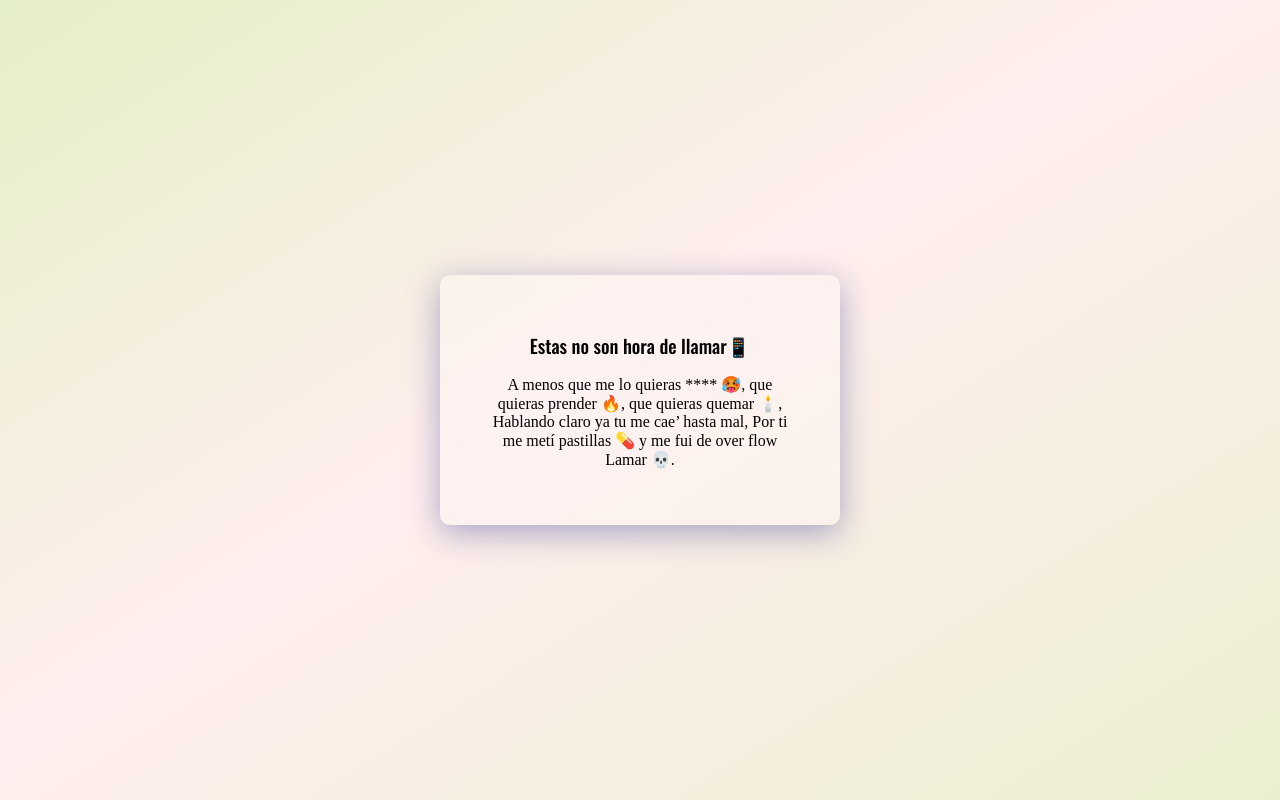
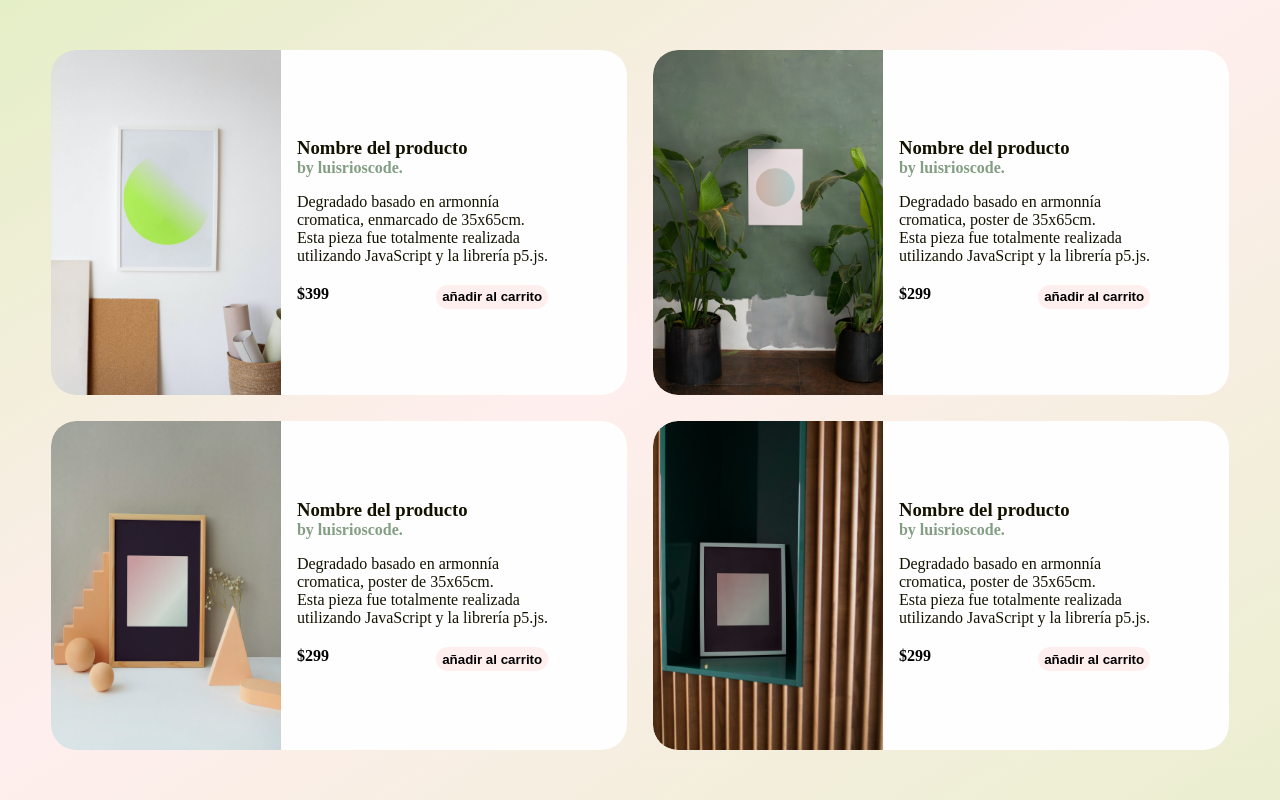
Before and after one commit to Luisriosca/lrcode-store, a plain HTML site: page index.html in a window 1280 px wide. Drawn offline with nearby package versions, Linux system fonts and the light colour scheme; a web font is replaced by a local one.

Commit message:
creando tarjetas para los productos

```diff
--- a/assets/css/style.css
+++ b/assets/css/style.css
@@ -9,6 +9,7 @@
     margin: 0;
     padding: 0;
     box-sizing: border-box;
+    overflow: hidden;
 }
 
 body{
@@ -17,7 +18,7 @@ body{
     background: linear-gradient(
         to bottom right,
         #DDEFBB 0%,
-        #FFEEEE 10%,
+        #FFEEEE 35%,
         #DDEFBB 40%,
         #FFEEEE 60%,
         #DDEFBB 90%,
@@ -34,23 +35,20 @@ body{
     align-items: center;
 }
 
-.test-box {
-    background: rgba( 255, 255, 255, 0.25 );
-    box-shadow: 0 8px 32px 0 rgba( 31, 38, 135, 0.37 );
-    backdrop-filter: blur( 4px );
-    -webkit-backdrop-filter: blur( 4px );
-    border-radius: 10px;
-    width: 400px;
-    height: 250px;
-    display: flex;
-    flex-direction: column;
-    justify-content: center;
-    align-items: center;
-    padding: 50px;
-    gap: 16px;
-    text-align: center;
+button{
+    border: none;
+    width: 7rem;
+    height: 1.5rem;
+    font-weight: bold;
+    border-radius: 25px;
+    background-color: var(--light-pink);
+
 }
 
+button:hover{
+    transform: scale(1.01);
+    cursor: pointer;
+}
 @keyframes bg-animation {
     from{
         background-position: 0 0;
@@ -60,11 +58,54 @@ body{
     }
 }
 
-.font-oswald{
-    font-family: 'Oswald', sans-serif;
-    font-weight: 500;
+.shop{
+    display: grid;
+    grid-template-columns: auto auto;
+    gap: 26px;
 }
 
-.font-quatrocentto{
-    font-family: 'Quattrocento', serif;
+.product-card{
+    /* border: 1px solid white; */
+    border-radius: 25px;
+    display: flex;
+    width: 45vw;
+    /* margin: px 0; */
 }
+.product-img{
+    border-top-left-radius: inherit;
+    border-bottom-left-radius: inherit;
+}
+.product-info{
+    border-top-right-radius: inherit;
+    border-bottom-right-radius: inherit;
+    background-color: #fefefe;
+    display: flex;
+    flex-direction: column;
+    justify-content: center;
+    padding: 0 16px;
+}
+
+.product-name{
+    color: var(--color1);
+}
+
+.product-subtitle{
+    color: #839e83;
+}
+
+.product-description{
+    width: 80%;
+    color:var(--color1);
+    padding-top: 16px;
+}
+
+.product-cost-buy{
+    padding-top: 20px;
+    width: 80%;
+    display: flex;
+    justify-content: space-between;
+}
+
+.product-price{
+    font-weight: bold;
+}
--- a/index.html
+++ b/index.html
@@ -14,10 +14,66 @@
     <title>gradient store</title>
 </head>
 <body>
-    <div class="test-box">
-        <h3 class="font-oswald">Estas no son hora de llamar📱</h3>
-        <p class="font-quatrocentto">A menos que me lo quieras **** 🥵, que quieras prender 🔥, que quieras quemar 🕯️, Hablando claro ya tu me cae’ hasta mal,
-        Por ti me metí pastillas 💊 y me fui de over flow Lamar 💀.</p>
-    </div>
+    <header>
+
+    </header>
+    <main>
+        <section class="shop">
+            <div class="product-card">
+                <img class = "product-img" src="/assets/img/cuadro1.jpg" alt="" width="350">
+                <div class="product-info">
+                    <h3 class="product-name">Nombre del producto</h3>
+                    <h4 class="product-subtitle">by luisrioscode.</h4>
+                    <p class="product-description">Degradado basado en armonnía cromatica, enmarcado de 35x65cm. <br>Esta pieza fue totalmente realizada utilizando JavaScript y la librería p5.js.</p>
+                    <div class="product-cost-buy">
+                        <span class="product-price">$399</span>
+                        <button class="buy-button">añadir al carrito</button>
+                    </div>
+                </div>
+            </div>
+
+            <div class="product-card">
+                <img class = "product-img" src="/assets/img/cuadro2.jpg" alt="" width="350">
+                <div class="product-info">
+                    <h3 class="product-name">Nombre del producto</h3>
+                    <h4 class="product-subtitle">by luisrioscode.</h4>
+                    <p class="product-description">Degradado basado en armonnía cromatica, poster de 35x65cm. <br>Esta pieza fue totalmente realizada utilizando JavaScript y la librería p5.js.</p>
+                    <div class="product-cost-buy">
+                        <span class="product-price">$299</span>
+                        <button class="buy-button">añadir al carrito</button>
+                    </div>
+                </div>
+            </div>
+
+            <div class="product-card">
+                <img class = "product-img" src="/assets/img/cuadro3.jpg" alt="" width="350s0">
+                <div class="product-info">
+                    <h3 class="product-name">Nombre del producto</h3>
+                    <h4 class="product-subtitle">by luisrioscode.</h4>
+                    <p class="product-description">Degradado basado en armonnía cromatica, poster de 35x65cm. <br>Esta pieza fue totalmente realizada utilizando JavaScript y la librería p5.js.</p>
+                    <div class="product-cost-buy">
+                        <span class="product-price">$299</span>
+                        <button class="buy-button">añadir al carrito</button>
+                    </div>
+                </div>
+            </div>
+
+            <div class="product-card">
+                <img class = "product-img" src="/assets/img/cuadro4.jpg" alt="" width="350">
+                <div class="product-info">
+                    <h3 class="product-name">Nombre del producto</h3>
+                    <h4 class="product-subtitle">by luisrioscode.</h4>
+                    <p class="product-description">Degradado basado en armonnía cromatica, poster de 35x65cm. <br>Esta pieza fue totalmente realizada utilizando JavaScript y la librería p5.js.</p>
+                    <div class="product-cost-buy">
+                        <span class="product-price">$299</span>
+                        <button class="buy-button">añadir al carrito</button>
+                    </div>
+                </div>
+            </div>
+        </section>
+    </main>
+    <footer>
+
+    </footer>
 </body>
 </html>
```
Also changed, not shown: assets/img/cuadro1.jpg (added), assets/img/cuadro2.jpg (added), assets/img/cuadro3.jpg (added), assets/img/cuadro4.jpg (added).
